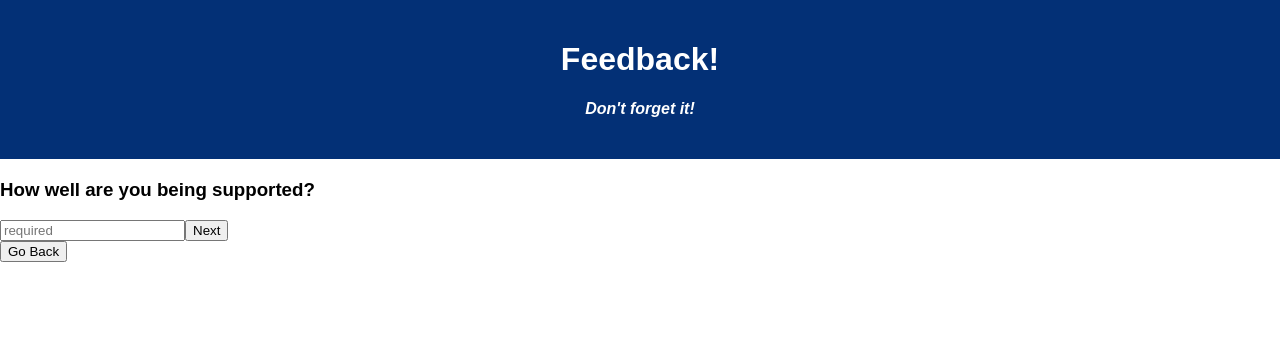
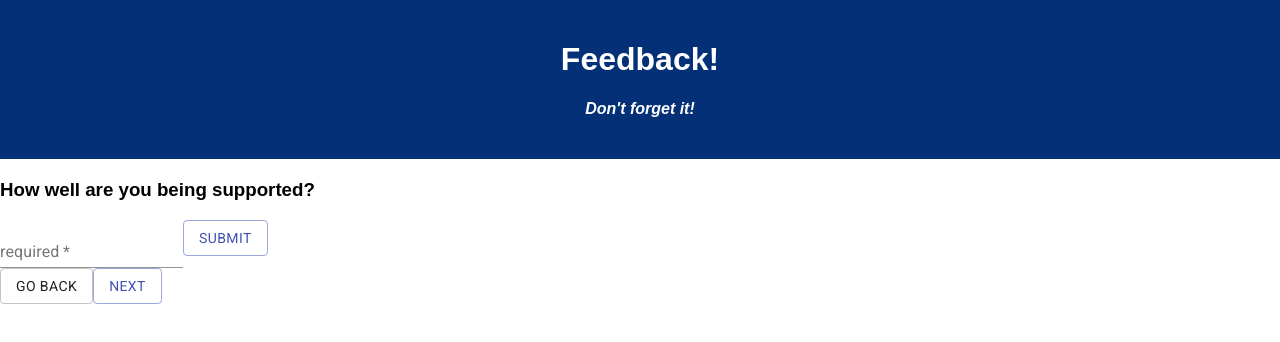
Before and after one commit to madelinePrickette/weekend-redux-feedback-survey, a React (Create React App) app: page /#/supported in a window 1280 px wide. Shown: the top 342 px of the page. Built offline with nearby package versions, Linux system fonts and the light colour scheme.

Commit message:
completed some stretch goals, currently working on admin but taking a break

```diff
--- a/package.json
+++ b/package.json
@@ -4,6 +4,9 @@
   "private": true,
   "proxy": "http://localhost:5000",
   "dependencies": {
+    "@fontsource/roboto": "^4.5.8",
+    "@material-ui/core": "^4.12.4",
+    "@material-ui/lab": "^4.0.0-alpha.61",
     "axios": "^0.21.1",
     "express": "^4.17.1",
     "install": "^0.13.0",
--- a/src/components/Admin/Admin.jsx
+++ b/src/components/Admin/Admin.jsx
@@ -1,4 +1,9 @@
+import {useSelector} from 'react';
+
 function Admin() {
+
+
+
     return(
         <h3>Admin</h3>
     )
--- a/src/components/App/App.jsx
+++ b/src/components/App/App.jsx
@@ -15,6 +15,9 @@ import Review from '../Review/Review.jsx';
 import Success from '../Success/Success.jsx';
 import Supported from '../Supported/Supported.jsx';
 import Understanding from '../Understanding/Understanding.jsx';
+
+//MUI IMPORTS
+import '@fontsource/roboto';
 
 function App() {
 
--- a/src/components/Comments/Comments.jsx
+++ b/src/components/Comments/Comments.jsx
@@ -1,6 +1,17 @@
 import {useHistory} from 'react-router-dom';
 import {useState} from 'react';
 import {useDispatch} from 'react-redux';
+
+//MUI IMPORTS
+import Button from '@material-ui/core/Button';
+import TextField from '@material-ui/core/TextField';
+import Snackbar from '@material-ui/core/Snackbar';
+import MuiAlert from '@material-ui/lab/Alert';
+
+// MUI necessary function..
+function Alert(props) {
+    return <MuiAlert elevation={6} variant="filled" {...props} />;
+  }
 
 function Comments() {
 
@@ -9,16 +20,35 @@ function Comments() {
 
     const [comments, setComments] = useState('');
 
+    // local state for snackbar trigger
+    const [open, setOpen] = useState(false);
+
     const handleSubmit = (event) => {
         event.preventDefault();
+
+        //MUI snackbar changing local state on click
+        setOpen(true);
 
         dispatch({
             type: 'NEW_COMMENT',
             payload: comments
         })
+    }// End of submit
+
+    // MUI snackbar automatic close after 2 seconds
+    const handleClose = (event, reason) => {
+        if (reason === 'clickaway') {
+            return;
+        }
+            setOpen(false);
+        }
+
+    // Next button to review page
+    const nextPage = () => {
         history.push('/review')
     }
 
+    // Back button to go back to the support page
     const prevPage = () => {
         history.push('/supported')
     }
@@ -27,14 +57,20 @@ function Comments() {
         <div>
             <h3>Any comments you want to leave?</h3>
             <form onSubmit={handleSubmit}>
-                <input
-                placeholder="optional"
+                <TextField
                 onChange={(event) => setComments(event.target.value)}
                 type="text"
+                label="optional"
                 />
-                <button>Next</button>
+                <Button variant="outlined" color="primary" type="submit">Submit</Button>
             </form>
-            <button onClick={prevPage}>Go Back</button>
+            <Button variant="outlined" onClick={prevPage}>Go Back</Button><Button variant="outlined" color="primary" onClick={nextPage}>Next</Button>
+            {/* This snackbar triggers on the submit button */}
+            <Snackbar open={open} autoHideDuration={2000} onClose={handleClose}>
+                <Alert onClose={handleClose} severity="success">
+                    Response submitted!
+                </Alert>
+            </Snackbar>
         </div>
     )
 }
--- a/src/components/Feeling/Feeling.jsx
+++ b/src/components/Feeling/Feeling.jsx
@@ -1,6 +1,17 @@
 import {useHistory} from 'react-router-dom';
 import {useState} from 'react';
 import {useDispatch} from 'react-redux';
+
+//MUI IMPORTS
+import Button from '@material-ui/core/Button';
+import TextField from '@material-ui/core/TextField';
+import Snackbar from '@material-ui/core/Snackbar';
+import MuiAlert from '@material-ui/lab/Alert';
+
+// MUI necessary function..
+function Alert(props) {
+    return <MuiAlert elevation={6} variant="filled" {...props} />;
+  }
 
 function Feeling() {
 
@@ -9,13 +20,31 @@ function Feeling() {
 
     const [feeling, setFeelings] = useState(0)
 
+    // local state for snackbar trigger
+    const [open, setOpen] = useState(false);
+
     const handleSubmit = (event) => {
         event.preventDefault();
+
+        //MUI snackbar changing local state on click
+        setOpen(true);
 
         dispatch({
             type: 'NEW_FEELING',
             payload: feeling
         })
+    }// End of submit
+
+    // MUI snackbar automatic close after 2 seconds
+    const handleClose = (event, reason) => {
+        if (reason === 'clickaway') {
+            return;
+        }
+            setOpen(false);
+        }
+
+    // Next button to understanding page
+    const nextPage = () => {
         history.push('/understanding')
     }
 
@@ -23,14 +52,21 @@ function Feeling() {
         <div>
             <h3>How are you feeling today?</h3>
             <form onSubmit={handleSubmit}>
-                <input
+                <TextField
                 required
-                placeholder="required"
                 onChange={(event) => setFeelings(event.target.value)}
                 type="number"
+                label="required"
                 />
-                <button>Next</button>
+                <Button variant="outlined" color="primary" type="submit">Submit</Button>
             </form>
+            <Button variant="outlined" color="primary" onClick={nextPage}>Next</Button>
+            {/* This snackbar triggers on the submit button */}
+            <Snackbar open={open} autoHideDuration={2000} onClose={handleClose}>
+                <Alert onClose={handleClose} severity="success">
+                    Response submitted!
+                </Alert>
+            </Snackbar>
         </div>
     )
 }
--- a/src/components/Review/Review.jsx
+++ b/src/components/Review/Review.jsx
@@ -1,6 +1,9 @@
 import {useHistory} from 'react-router-dom';
 import {useSelector} from 'react-redux'
 import axios from 'axios';
+
+//MUI IMPORTS
+import Button from '@material-ui/core/Button';
 
 function Review() {
 
@@ -34,7 +37,7 @@ function Review() {
                 <li>{feedbackList.understanding}</li>
                 <li>{feedbackList.support}</li>
                 <li>{feedbackList.comments}</li>
-            <button onClick={prevPage}>Go Back</button><button onClick={submitFeedback}>Submit</button>
+            <Button variant="outlined" onClick={prevPage}>Go Back</Button><Button variant="outlined" color="primary" onClick={submitFeedback}>Complete</Button>
         </div>
     )
 }
--- a/src/components/Success/Success.jsx
+++ b/src/components/Success/Success.jsx
@@ -1,6 +1,9 @@
 import {useHistory} from 'react-router-dom';
 import {useDispatch} from 'react-redux';
 import {useState} from 'react';
+
+//MUI IMPORTS
+import Button from '@material-ui/core/Button';
 
 function Success() {
 
@@ -21,7 +24,7 @@ function Success() {
     return(
         <div>
             <h3>Success! Your feedback was submitted!</h3>
-            <button onClick={clearFeedback}>Take the Feedback Quiz Again!</button>
+            <Button variant="outlined" color="primary" onClick={clearFeedback}>Take the Feedback Quiz Again!</Button>
         </div>
     )
 }
--- a/src/components/Supported/Supported.jsx
+++ b/src/components/Supported/Supported.jsx
@@ -1,6 +1,17 @@
 import {useHistory} from 'react-router-dom';
 import {useState} from 'react';
 import {useDispatch} from 'react-redux';
+
+//MUI IMPORTS
+import Button from '@material-ui/core/Button';
+import TextField from '@material-ui/core/TextField';
+import Snackbar from '@material-ui/core/Snackbar';
+import MuiAlert from '@material-ui/lab/Alert';
+
+// MUI necessary function..
+function Alert(props) {
+    return <MuiAlert elevation={6} variant="filled" {...props} />;
+  }
 
 function Supported() {
 
@@ -9,33 +20,58 @@ function Supported() {
 
     const [support, setSupport] = useState(0);
 
+    // local state for snackbar trigger
+    const [open, setOpen] = useState(false);
+
     const handleSubmit = (event) => { //because this is a submit, use event
         event.preventDefault();
+
+        //MUI snackbar changing local state on click
+        setOpen(true);
 
         dispatch({
             type: 'NEW_SUPPORT',
             payload: support
         })
+    }// End of submit
+
+    // MUI snackbar automatic close after 2 seconds
+    const handleClose = (event, reason) => {
+        if (reason === 'clickaway') {
+            return;
+        }
+            setOpen(false);
+        }
+
+    // Next button to comments page
+    const nextPage = () => {
         history.push('/comments')
     }
 
+    // Back button to go back to the understanding page
     const prevPage = () => {
-        history.push('/Understanding')
+        history.push('/understanding')
     }
 
     return(
         <div>
             <h3>How well are you being supported?</h3>
             <form onSubmit={handleSubmit}>
-                <input
+                <TextField
                 required
-                placeholder="required"
                 onChange={(event) => setSupport(event.target.value)}
                 type="number"
+                label="required"
                 />
-                <button>Next</button>
+                <Button variant="outlined" color="primary" type="submit">Submit</Button>
             </form>
-            <button onClick={prevPage}>Go Back</button>
+            <Button variant="outlined" onClick={prevPage}>Go Back</Button><Button variant="outlined" color="primary" onClick={nextPage}>Next</Button>
+            {/* This snackbar triggers on the submit button */}
+            <Snackbar open={open} autoHideDuration={2000} onClose={handleClose}>
+                <Alert onClose={handleClose} severity="success">
+                    Response submitted!
+                </Alert>
+            </Snackbar>
         </div>
     )
 }
--- a/src/components/Understanding/Understanding.jsx
+++ b/src/components/Understanding/Understanding.jsx
@@ -1,6 +1,17 @@
 import {useHistory} from 'react-router-dom';
 import {useState} from 'react';
 import {useDispatch} from 'react-redux';
+
+//MUI IMPORTS
+import Button from '@material-ui/core/Button';
+import TextField from '@material-ui/core/TextField';
+import Snackbar from '@material-ui/core/Snackbar';
+import MuiAlert from '@material-ui/lab/Alert';
+
+// MUI necessary function..
+function Alert(props) {
+    return <MuiAlert elevation={6} variant="filled" {...props} />;
+  }
 
 function Understanding() {
 
@@ -9,16 +20,35 @@ function Understanding() {
 
     const [understanding, setUnderstanding] = useState(0);
 
+    // local state for snackbar trigger
+    const [open, setOpen] = useState(false);
+
     const handleSubmit = (event) => {
         event.preventDefault();
+
+        //MUI snackbar changing local state on click
+        setOpen(true);
 
         dispatch({
             type: 'NEW_UNDERSTANDING',
             payload: understanding
         })
+    }// End of submit
+
+    // MUI snackbar automatic close after 2 seconds
+    const handleClose = (event, reason) => {
+        if (reason === 'clickaway') {
+            return;
+        }
+            setOpen(false);
+        }
+
+    // Next button to support page
+    const nextPage = () => {
         history.push('/supported')
     }
 
+    // Back button to go back to feelings page
     const prevPage = () => {
         history.push('/')
     }
@@ -27,15 +57,21 @@ function Understanding() {
         <div>
             <h3>How well are you understanding the content?</h3>
             <form onSubmit={handleSubmit}>
-                <input
+                <TextField
                 required
-                placeholder="required"
                 onChange={(event) => setUnderstanding(event.target.value)}
                 type="number"
+                label="required"
                 />
-                <button>Next</button>
+                <Button variant="outlined" color="primary" type="submit">Submit</Button>
             </form>
-            <button onClick={prevPage}>Go Back</button>
+            <Button variant="outlined" onClick={prevPage}>Go Back</Button><Button variant="outlined" color="primary" onClick={nextPage}>Next</Button>
+            {/* This snackbar triggers on the submit button */}
+            <Snackbar open={open} autoHideDuration={2000} onClose={handleClose}>
+                <Alert onClose={handleClose} severity="success">
+                    Response submitted!
+                </Alert>
+            </Snackbar>
         </div>
     )
 }
```
Also changed, not shown: 2 other files (tests, documents, lock files or other folders).
